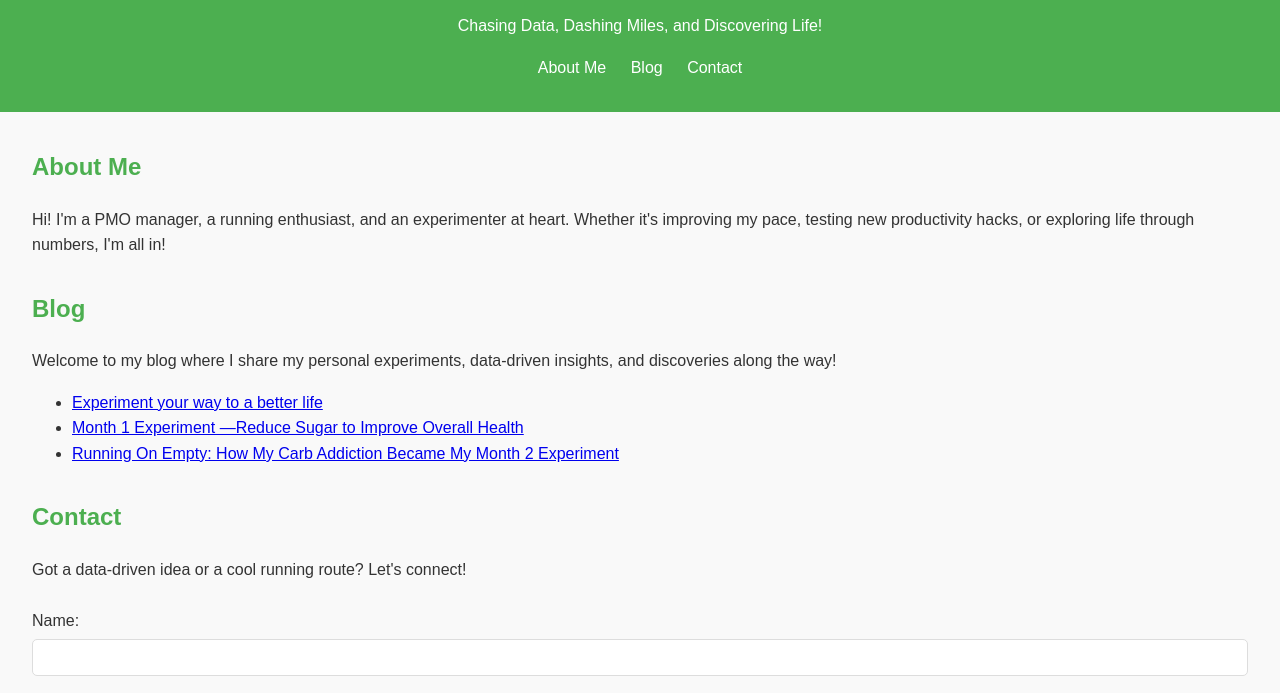
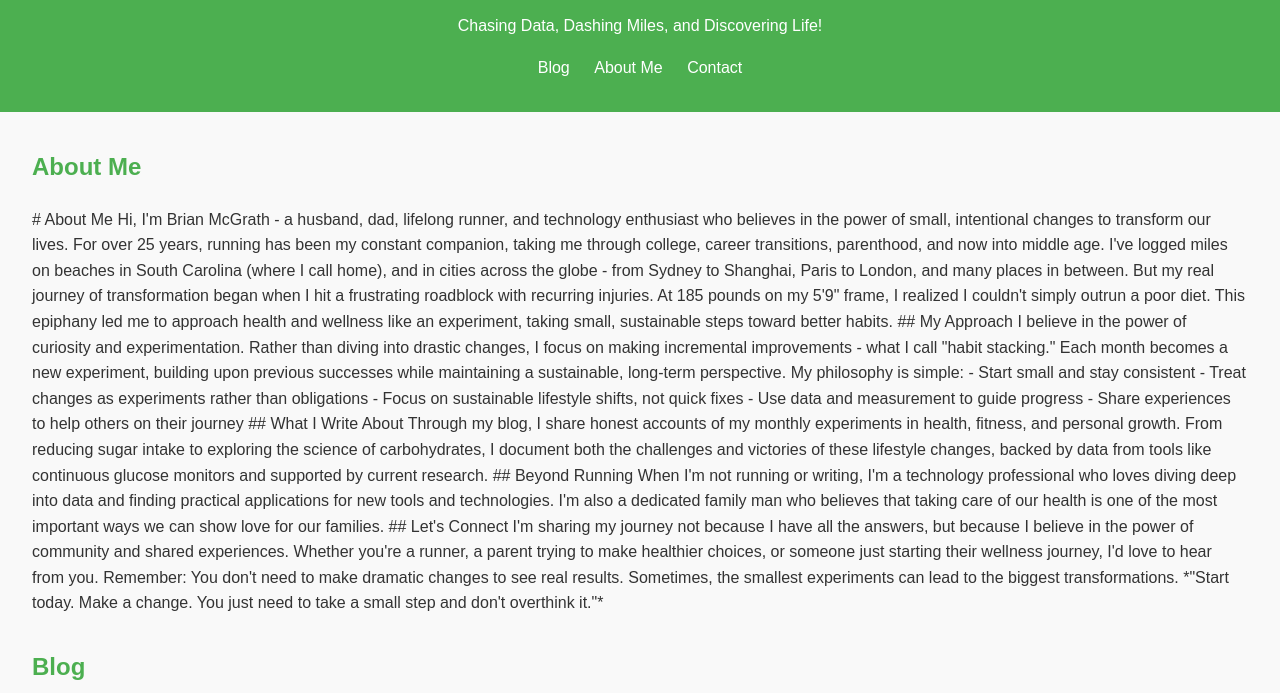
Before and after one commit to bemcgrath/mylifeexperiments, a plain HTML site: page index.html in a window 1280 px wide. Shown: the part 70-763 px from the top of the page. Drawn offline with Linux system fonts and the light colour scheme.

Commit message:
Update About Me section

```diff
--- a/index.html
+++ b/index.html
@@ -12,8 +12,8 @@
     <p>Chasing Data, Dashing Miles, and Discovering Life!</p>
     <nav>
       <ul>
+        <li><a href="#blog">Blog</a></li>
         <li><a href="#about">About Me</a></li>
-        <li><a href="#blog">Blog</a></li>
         <li><a href="#contact">Contact</a></li>
       </ul>
     </nav>
@@ -22,7 +22,40 @@
   <main>
     <section id="about">
       <h2>About Me</h2>
-      <p>Hi! I'm a PMO manager, a running enthusiast, and an experimenter at heart. Whether it's improving my pace, testing new productivity hacks, or exploring life through numbers, I'm all in!</p>
+      <p># About Me
+
+Hi, I'm Brian McGrath - a husband, dad, lifelong runner, and technology enthusiast who believes in the power of small, intentional changes to transform our lives.
+
+For over 25 years, running has been my constant companion, taking me through college, career transitions, parenthood, and now into middle age. I've logged miles on beaches in South Carolina (where I call home), and in cities across the globe - from Sydney to Shanghai, Paris to London, and many places in between.
+
+But my real journey of transformation began when I hit a frustrating roadblock with recurring injuries. At 185 pounds on my 5'9" frame, I realized I couldn't simply outrun a poor diet. This epiphany led me to approach health and wellness like an experiment, taking small, sustainable steps toward better habits.
+
+## My Approach
+
+I believe in the power of curiosity and experimentation. Rather than diving into drastic changes, I focus on making incremental improvements - what I call "habit stacking." Each month becomes a new experiment, building upon previous successes while maintaining a sustainable, long-term perspective.
+
+My philosophy is simple:
+- Start small and stay consistent
+- Treat changes as experiments rather than obligations
+- Focus on sustainable lifestyle shifts, not quick fixes
+- Use data and measurement to guide progress
+- Share experiences to help others on their journey
+
+## What I Write About
+
+Through my blog, I share honest accounts of my monthly experiments in health, fitness, and personal growth. From reducing sugar intake to exploring the science of carbohydrates, I document both the challenges and victories of these lifestyle changes, backed by data from tools like continuous glucose monitors and supported by current research.
+
+## Beyond Running
+
+When I'm not running or writing, I'm a technology professional who loves diving deep into data and finding practical applications for new tools and technologies. I'm also a dedicated family man who believes that taking care of our health is one of the most important ways we can show love for our families.
+
+## Let's Connect
+
+I'm sharing my journey not because I have all the answers, but because I believe in the power of community and shared experiences. Whether you're a runner, a parent trying to make healthier choices, or someone just starting their wellness journey, I'd love to hear from you.
+
+Remember: You don't need to make dramatic changes to see real results. Sometimes, the smallest experiments can lead to the biggest transformations.
+
+*"Start today. Make a change. You just need to take a small step and don't overthink it."*</p>
     </section>
 
     <section id="blog">
```
